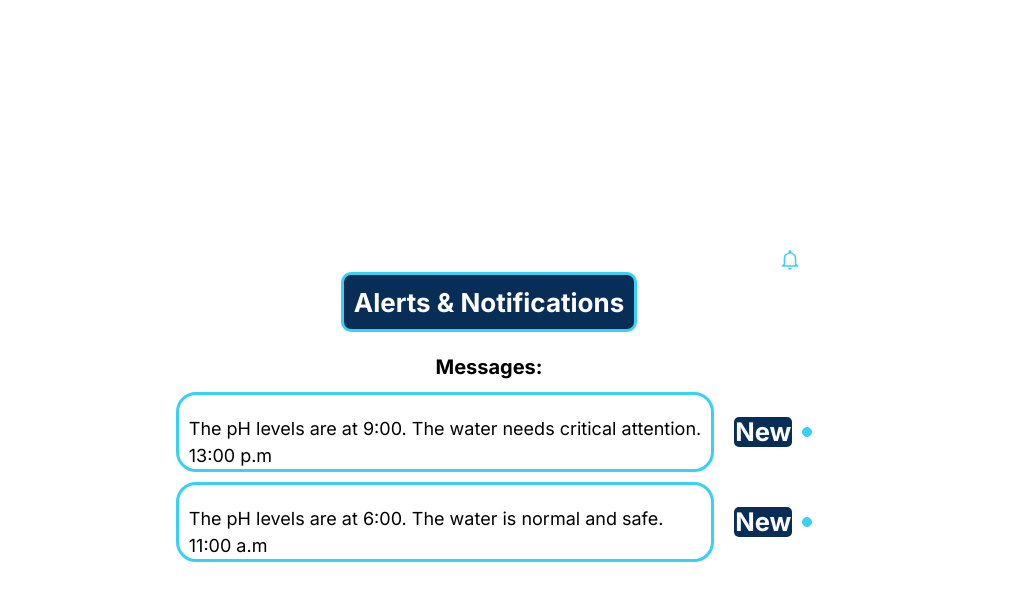
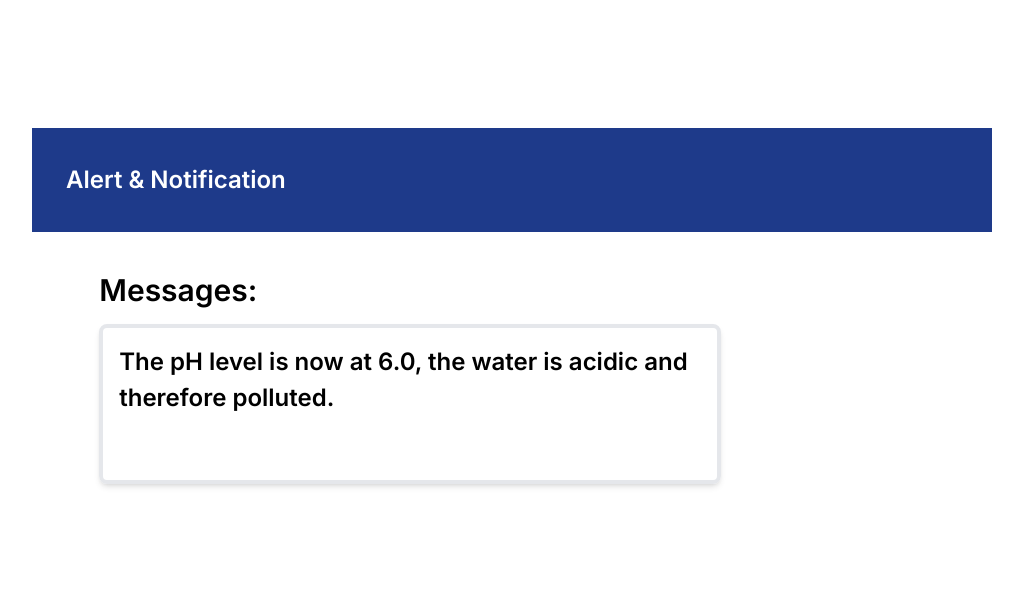
Before and after one commit to ChristineAnne-Adhiambo/Amanyi-Dashboard, a Next.js app in the folder aquamanyi/: page / in a window 1280 px wide. Shown: the top 600 px of the page, without its empty margins (146-1169 px from the left). Built offline with nearby package versions, Linux system fonts and the light colour scheme.

Commit message:
created the notification message

```diff
--- a/aquamanyi/package.json
+++ b/aquamanyi/package.json
@@ -14,7 +14,7 @@
     "@types/react": "18.2.21",
     "@types/react-dom": "18.2.7",
     "autoprefixer": "10.4.15",
-    "next": "13.4.19",
+    "next": "^13.4.19",
     "postcss": "8.4.29",
     "react": "18.2.0",
     "react-dom": "18.2.0",
--- a/aquamanyi/src/app/page.tsx
+++ b/aquamanyi/src/app/page.tsx
@@ -1,16 +1,18 @@
-import Image from 'next/image'
+
+// pages/index.js or any other relevant page
+'use client'
 import React from 'react';
-import AlertComponent from '../components/alerts'
+// import Notification from '../components/Notification';
+// import Notification from '@/components/Notifications/page';
+import Notification from '@/components/page';
 
+const Home = () => {
+  return (
+    <div>
+      {/* Your page content */}
+      <Notification />
+    </div>
+  );
+};
 
-
-export default function Home() {
-  return (
-    <main>
-      <div>
-        <AlertComponent/>
-
-      </div>
-    </main>
-  )
-}
+export default Home;
--- a/aquamanyi/src/components/alerts.tsx
+++ /dev/null
@@ -1,161 +0,0 @@
-'use client'
-import React from 'react';
-import { IoMdNotificationsOutline } from 'react-icons/io';
-
-const AlertComponent = () => {
-  return (
-    <div className="body-container">
-      <div className="alert-container">
-        <div className="bell-notification">
-          <IoMdNotificationsOutline size={24} color="#38D0F5" />
-        </div>
-        <div className="header">
-          <h1 className="title">Alerts & Notifications</h1>
-        </div>
-        <div className="messages-title">Messages:</div>
-        <div className="message">
-          <div className="message-box">
-            <p>
-              The pH levels are at 9:00. The water needs critical attention. <br />
-              13:00 p.m
-            </p>
-          </div>
-          <div className="status-label">New</div>
-          <div className="status-indicator"></div>
-        </div>
-        <div className="message">
-          <div className="message-box">
-            <p>
-              The pH levels are at 6:00. The water is normal and safe. <br /> 11:00 a.m
-            </p>
-          </div>
-          <div className="status-label">New</div>
-          <div className="status-indicator"></div>
-        </div>
-      </div>
-      <style jsx global>{`
-        body {
-          background-color: #ffffff; /* Set the body background color to white */
-        }
-
-        .body-container {
-          display: flex;
-          justify-content: center;
-          align-items: center;
-          height: 100vh;
-        }
-
-        .alert-container {
-          display: flex;
-          flex-direction: column;
-          align-items: center;
-          padding: 20px;
-        }
-
-        .bell-notification {
-          align-self: flex-end;
-          margin-right: 10px;
-          margin-top: 10px;
-        }
-
-        .header {
-          display: flex;
-          align-items: center;
-          margin-bottom: 20px;
-        }
-        .header {
-          flex-grow: 1;
-          height: 60px;
-          background-color: #082E58;
-          border: 3px solid #38D0F5;
-          border-radius: 10px;
-          padding: 10px;
-          margin-right: 10px;
-        }
-
-        .header svg {
-          font-size: 24px;
-          margin-right: 10px;
-          color-fill: #38D0F5;
-        }
-
-        .title {
-          font-size: 26px;
-          font-weight: bold;
-          color: #ffff; /* Set text color */
-        }
-
-        .messages-title {
-          color: #000;
-          font-size: 20px;
-          font-weight: bold;
-          margin-right: 10px;
-        }
-
-        .message {
-          display: flex;
-          align-items: center;
-          margin-top: 10px;
-          width: 100%;
-          justify-content: space-between;
-        }
-
-        .status-label {
-          width: 58px;
-          height: 30px;
-          background-color: #082E58;
-          color: #ffffff;
-          font-size: 1.6rem;
-          font-weight: bold;
-          display: flex;
-          align-items: center;
-          justify-content: center;
-          border-radius: 5px;
-          margin-left: 10px;
-        }
-
-        .status-indicator {
-          width: 10px;
-          height: 10px;
-          background-color: #38D0F5;
-          border: 1px solid #38D0F5;
-          border-radius: 150%;
-          margin-left: 10px;
-        }
-
-        .message-box {
-          flex-grow: 1;
-          height: 80px;
-          background-color: #ffffff;
-          border: 3px solid #38D0F5;
-          border-radius: 20px;
-          padding: 10px;
-          margin-right: 10px;
-        }
-
-        .message-box p {
-          color: #000;
-          font-size: 1.8rem;
-          margin: 0;
-          font-size: 18px;
-          margin-top: 10px;
-        }
-
-        .alert-box {
-          background-color: #ffffff; /* Set the background color to white */
-          border: 5px solid #38D0F5;
-          border-radius: 18px;
-          padding: 40px;
-          text-align: center;
-        }
-
-        .alert-box p {
-          color: #000;
-          font-size: 16px;
-        }
-      `}</style>
-    </div>
-  );
-};
-
-export default AlertComponent;
--- /dev/null
+++ b/aquamanyi/src/components/page.tsx
@@ -0,0 +1,36 @@
+import React from 'react';
+
+const Notification = () => {
+  return (
+    <div className="flex flex-col items-center pt-20">
+      <div className="flex justify-end items-center w-3/4 h-29">
+        <svg
+          xmlns="http://www.w3.org/2000/svg"
+          className="h-8 w-8 fill-current text-38D0F5"
+          viewBox="0 0 20 20"
+        >
+          {/* SVG path goes here */}
+        </svg>
+      </div>
+      <div className="w-3/4 h-74 flex-shrink-0 border-2 border-blue-900 bg-opacity-51 bg-blue-900  mt-4 ml-9">
+        <div className="text-white font-inter text-2xl font-semibold leading-normal p-8">
+          Alert & Notification
+        </div>
+      </div>
+
+      <div className="flex flex-col items-start mt-10 ml-10">
+        <div className="text-3xl font-semibold mb-4">
+          <span className="mr-4">Messages:</span>
+        </div>
+
+        <div className="w-3/4 h-40 flex-shrink-0 border-4 border-gray-200 bg-opacity-51 bg-white-400 rounded-lg p-4 shadow-md">
+          <div className="text-black font-inter text-2xl font-semibold leading-normal">
+            The pH level is now at 6.0, the water is acidic and therefore polluted.
+          </div>
+        </div>
+      </div>
+    </div>
+  );
+};
+
+export default Notification;
```
Also changed, not shown: aquamanyi/src/app/globals.css (+6 -2 lines), 1 other file (tests, documents, lock files or other folders).
